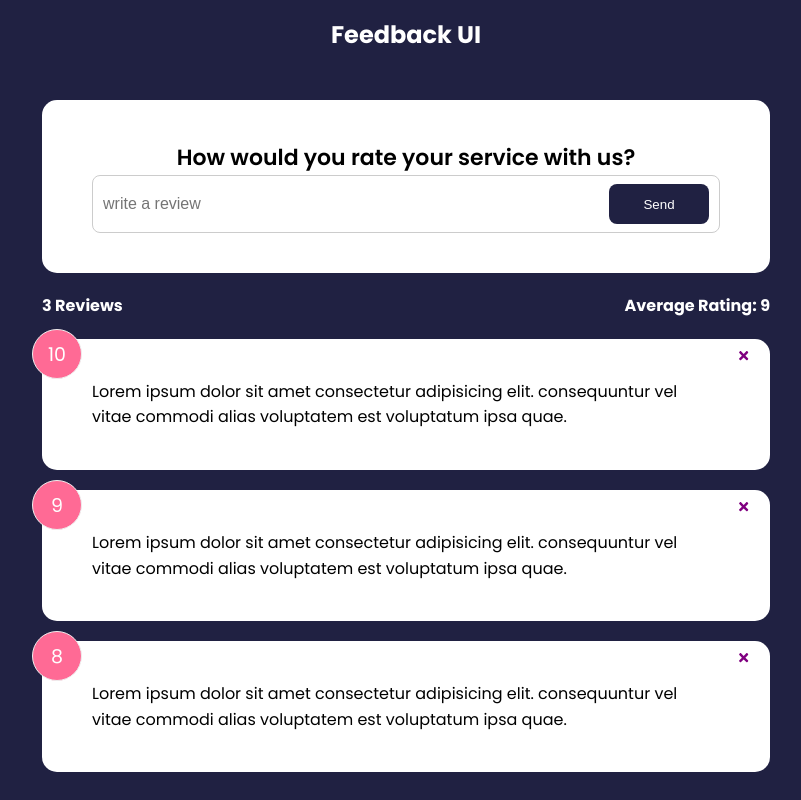
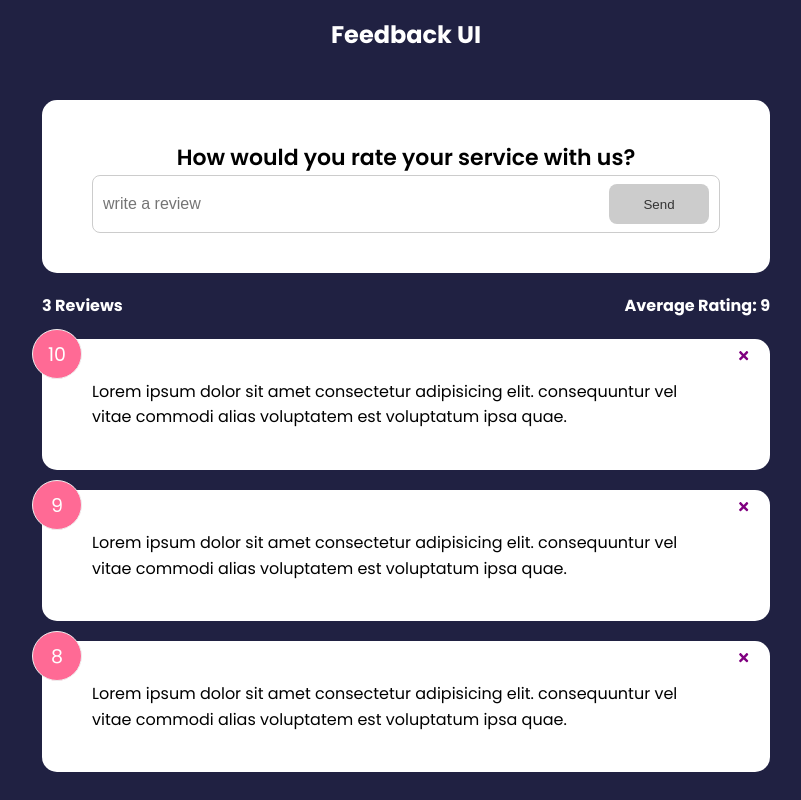
Before and after one commit to canopus-m-satoshi/feedback-app, a React (Create React App) app: page / in a window 1280 px wide. Shown: the whole page, without its empty margins (234-1035 px from the left). Built offline with nearby package versions, Linux system fonts and the light colour scheme; the HTML template or start-up script is replaced by a standard one.

Commit message:
21. Real-Time Validation

```diff
--- a/src/components/FeedbackForm.jsx
+++ b/src/components/FeedbackForm.jsx
@@ -4,8 +4,20 @@
 
 function FeedbackForm() {
   const [text, setText] = useState('')
+  const [btnDisabled, setBtnDisabled] = useState(true)
+  const [message, setMessage] = useState('')
 
   const handleTextChange = (e) => {
+    if (text === '') {
+      setBtnDisabled(true)
+      setMessage(null)
+    } else if (text !== '' && text.trim().length <= 10) {
+      setMessage('Text must be at least 10 characters')
+      setBtnDisabled(true)
+    } else {
+      setBtnDisabled(false)
+      setMessage(null)
+    }
     setText(e.target.value)
   }
 
@@ -22,8 +34,12 @@
             placeholder="write a review"
             value={text}
           />
-          <Button type="submit">Send</Button>
+          <Button type="submit" isDisabled={btnDisabled}>
+            Send
+          </Button>
         </div>
+
+        {message && <div className="message">{message}</div>}
       </form>
     </Card>
   )
```
